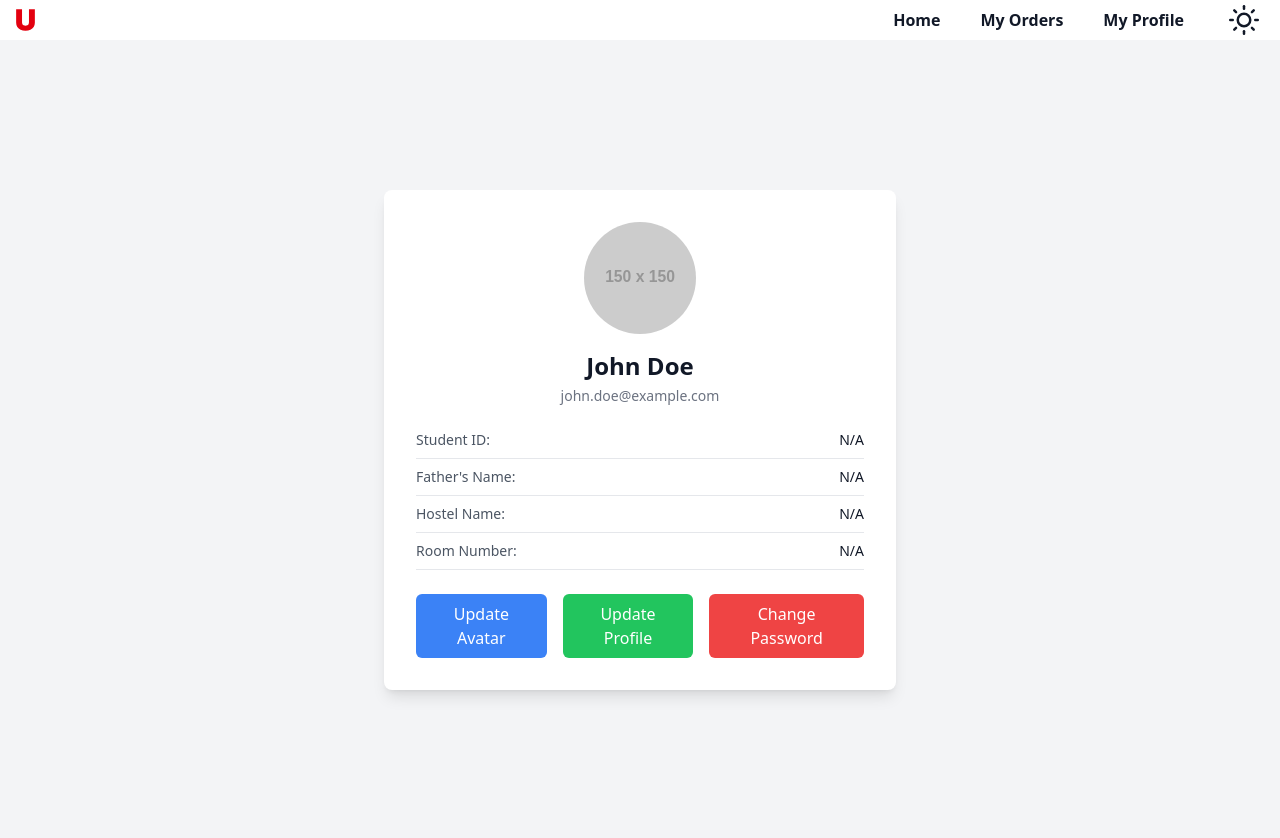
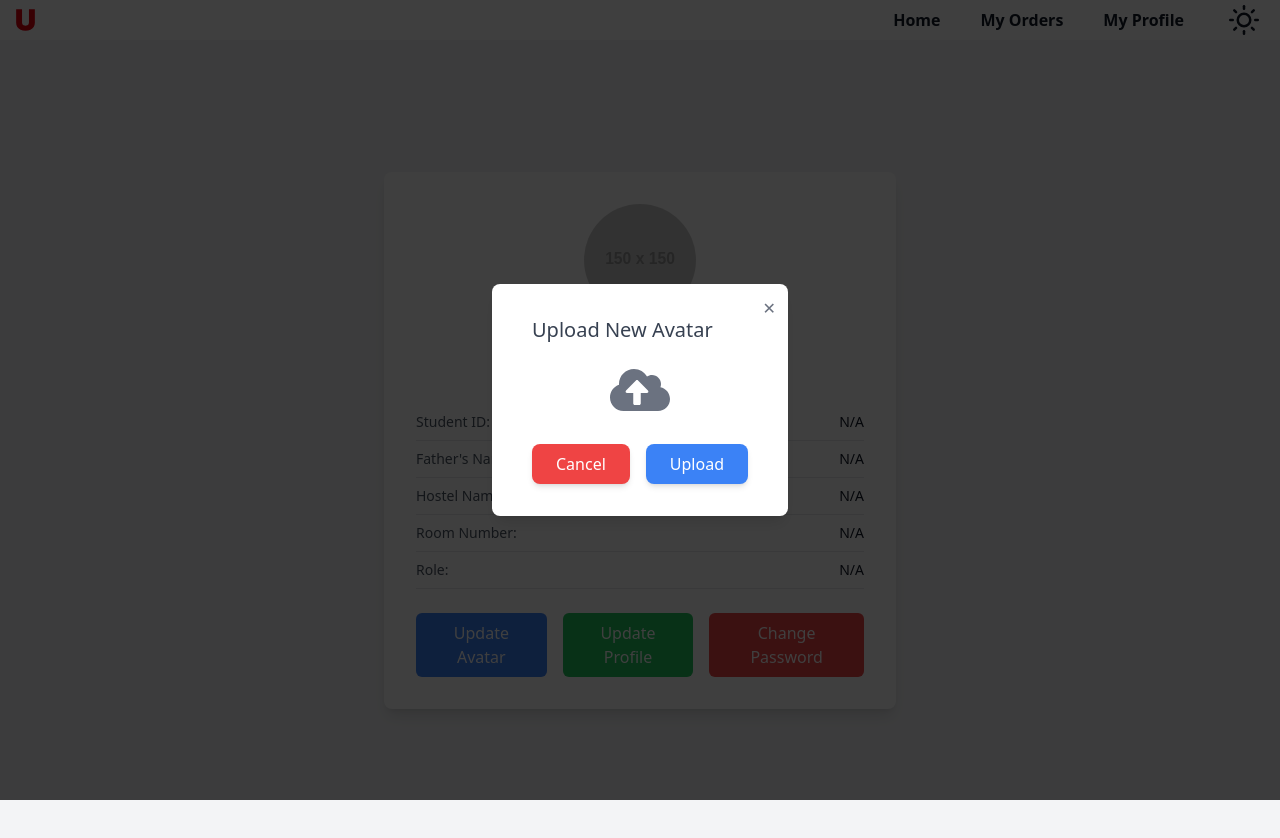
Before and after one commit to Anshul-Sharma01/U-Laundry, a React (Vite) app in the folder client/: page /user/me in a window 1280 px wide. Both pictures are taken after a click on the button "Update Avatar". Built offline with nearby package versions, Linux system fonts and the light colour scheme; no server answers.

Commit message:
Add UpdateAvatar component and integrate it into UserProfile page

```diff
--- a/client/src/App.jsx
+++ b/client/src/App.jsx
@@ -9,6 +9,7 @@ import ChangePassword from './Pages/Profile/ChangePassword.jsx';
 import ForgotPassword from './Pages/Auth/ForgotPassword.jsx';
 import ResetPassword from './Pages/Auth/ResetPassword.jsx';
 import UserProfile from './Pages/Profile/UserProfile.jsx';
+import UpdateAvatar from './Components/Profile/UpdateAvatar.jsx';
 
 function App() {
 
@@ -23,6 +24,7 @@ function App() {
 
       <Route path='/user/me' element={<UserProfile/>}></Route>
 
+      <Route path='/modal/check' element={<UpdateAvatar/>}></Route>
 
       <Route path='/denied' element={<Denied/>} ></Route>
       <Route path='*' element={<NotFound/>} ></Route>
--- /dev/null
+++ b/client/src/Components/Profile/UpdateAvatar.jsx
@@ -0,0 +1,83 @@
+import { useState } from "react";
+import { FaCloudUploadAlt } from "react-icons/fa";
+import { toast }  from "react-hot-toast";
+import { useDispatch } from "react-redux";
+import { updateUserAvatarThunk } from "../../Redux/Slices/authSlice";
+
+function UpdateAvatar({ setShowModal }) {
+
+    const [ userAvatar, setUserAvatar ] = useState("");
+
+    const dispatch = useDispatch();
+
+    function handleAvatarUpload(e){
+        const updatedAvatar = e.target.files[0];
+        setUserAvatar(updatedAvatar);
+    }
+
+    async function updateUserAvatar(e){
+        e.preventDefault();
+        toast.dismiss();
+        if(userAvatar === ""){
+            toast.error("New Avatar file is required !!");
+            return;
+        }
+        const formData = new FormData();
+        formData.append("avatar", userAvatar);
+        const res = await dispatch(updateUserAvatarThunk(formData));
+        console.log("Res  :", res);
+        setShowModal(false);
+
+    }
+
+    return (
+        <div
+            className="fixed inset-0 z-50 flex items-center justify-center bg-black bg-opacity-50"
+            onClick={() => setShowModal(false)} // Close modal on click outside
+        >
+            <div
+                className="relative shadow-lg flex flex-col justify-center rounded-lg items-center px-10 py-8 bg-white dark:bg-gray-800 dark:shadow-gray-700 transition-all"
+                onClick={(e) => e.stopPropagation()} // Prevent closing on modal click
+            >
+                {/* Close Button */}
+                <button
+                    className="absolute top-3 right-3 text-gray-500 hover:text-gray-800 dark:text-gray-400 dark:hover:text-gray-200"
+                    onClick={() => setShowModal(false)}
+                >
+                    ✕
+                </button>
+
+                <form onSubmit={updateUserAvatar} >
+                    <h2 className="text-xl font-medium text-gray-700 dark:text-gray-300 mb-4">
+                        Upload New Avatar
+                    </h2>
+
+                    <label
+                        htmlFor="avatar-upload"
+                        className="flex flex-col justify-center items-center gap-4 cursor-pointer text-xl font-medium text-gray-700 dark:text-gray-300"
+                    >
+                        <span className="text-gray-500 dark:text-gray-400">
+                            <FaCloudUploadAlt size={60} />
+                        </span>
+                    </label>
+                    <input type="file" onChange={handleAvatarUpload} hidden id="avatar-upload" />
+
+                    <div className="flex justify-center items-center gap-4 mt-6">
+                        <button
+                            onClick={() => setShowModal(false)}
+                            className="bg-red-500 text-white hover:bg-red-700 px-6 py-2 rounded-lg shadow-md hover:shadow-lg transition-all"
+                        >
+                            Cancel
+                        </button>
+                        <button type="submit" className="bg-blue-500 text-white hover:bg-blue-700 px-6 py-2 rounded-lg shadow-md hover:shadow-lg transition-all">
+                            Upload
+                        </button>
+                    </div>
+
+                </form>
+            </div>
+        </div>
+    );
+}
+
+export default UpdateAvatar;
--- a/client/src/Pages/Profile/UserProfile.jsx
+++ b/client/src/Pages/Profile/UserProfile.jsx
@@ -1,11 +1,18 @@
 import { useSelector } from "react-redux";
 import NavigationLayout from "../../NavigationLayout/NavigationLayout";
 import { useNavigate } from "react-router-dom";
+import { useState } from "react";
+import UpdateAvatar from "../../Components/Profile/UpdateAvatar";
 
 function UserProfile() {
+    const [ showAvatarModal, setShowAvatarModal ] = useState(false);
 
-    const userData = useSelector((state ) => state?.auth?.userData);
+    const userData = useSelector((state) => state?.auth?.userData);
     const navigate = useNavigate();
+
+
+
+
 
     return (
         <NavigationLayout>
@@ -27,13 +34,13 @@ function UserProfile() {
                             {userData?.email || "john.doe@example.com"}
                         </p>
 
-
                         <div className="w-full">
                             {[
                                 { label: "Student ID", value: userData?.studentId || "N/A" },
                                 { label: "Father's Name", value: userData?.fatherName || "N/A" },
                                 { label: "Hostel Name", value: userData?.hostelName || "N/A" },
                                 { label: "Room Number", value: userData?.roomNumber || "N/A" },
+                                { label: "Role", value: userData?.role || "N/A" },
                             ].map((item, index) => (
                                 <div
                                     key={index}
@@ -49,10 +56,9 @@ function UserProfile() {
                             ))}
                         </div>
 
-
                         <div className="mt-6 flex flex-col md:flex-row gap-4 w-full">
                             <button
-                                onClick={() => alert("Update Avatar Clicked")}
+                                onClick={() => setShowAvatarModal(true)}
                                 className="w-full md:w-auto px-4 py-2 bg-blue-500 hover:bg-blue-600 text-white font-medium rounded-md transition"
                             >
                                 Update Avatar
@@ -73,6 +79,21 @@ function UserProfile() {
                     </div>
                 </div>
             </section>
+
+            {/* Modal */}
+            {showAvatarModal && (
+                <div
+                    className="fixed inset-0 z-50 flex items-center justify-center bg-black bg-opacity-50"
+                    onClick={() => setShowAvatarModal(false)} // Close modal on click outside
+                >
+                    <div
+                        className="relative"
+                        onClick={(e) => e.stopPropagation()} // Prevent closing on modal click
+                    >
+                        <UpdateAvatar setShowModal={setShowAvatarModal} />
+                    </div>
+                </div>
+            )}
         </NavigationLayout>
     );
 }
```
Also changed, not shown: 2 other files (tests, documents, lock files or other folders).
